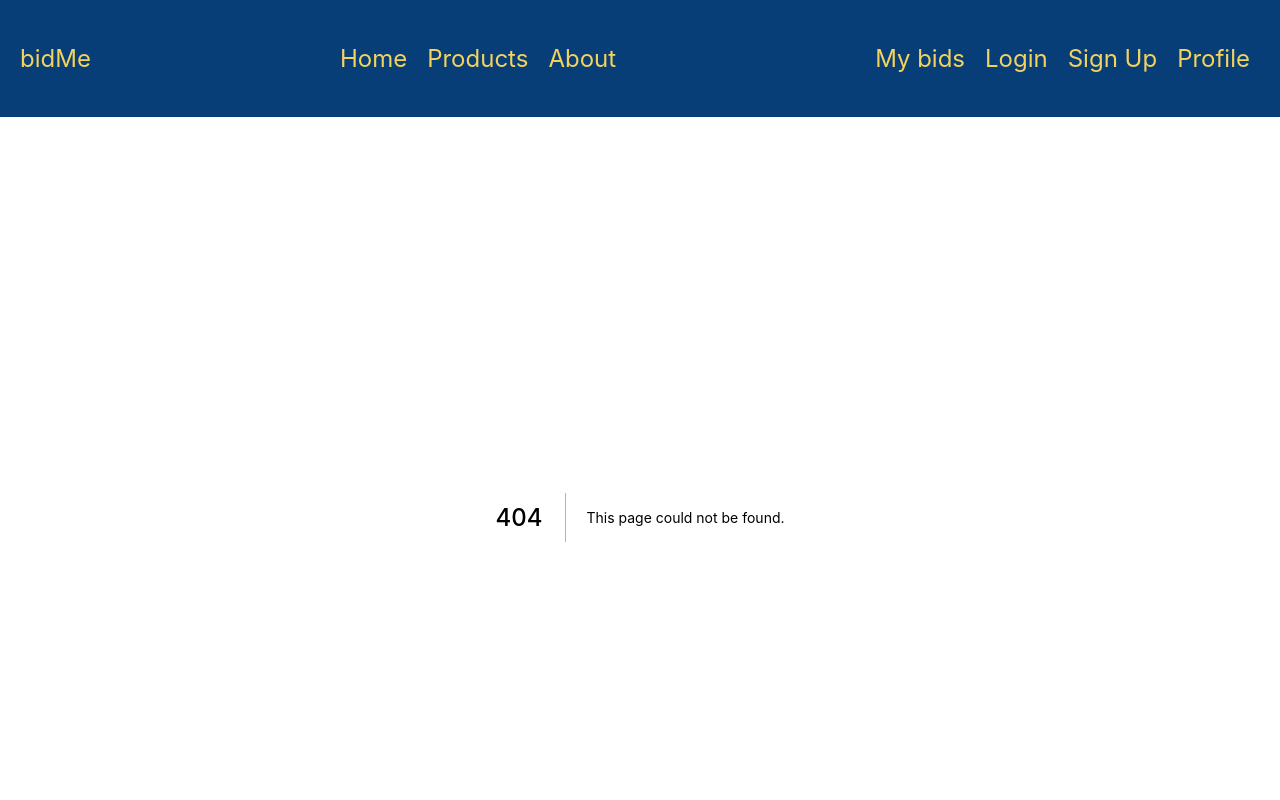
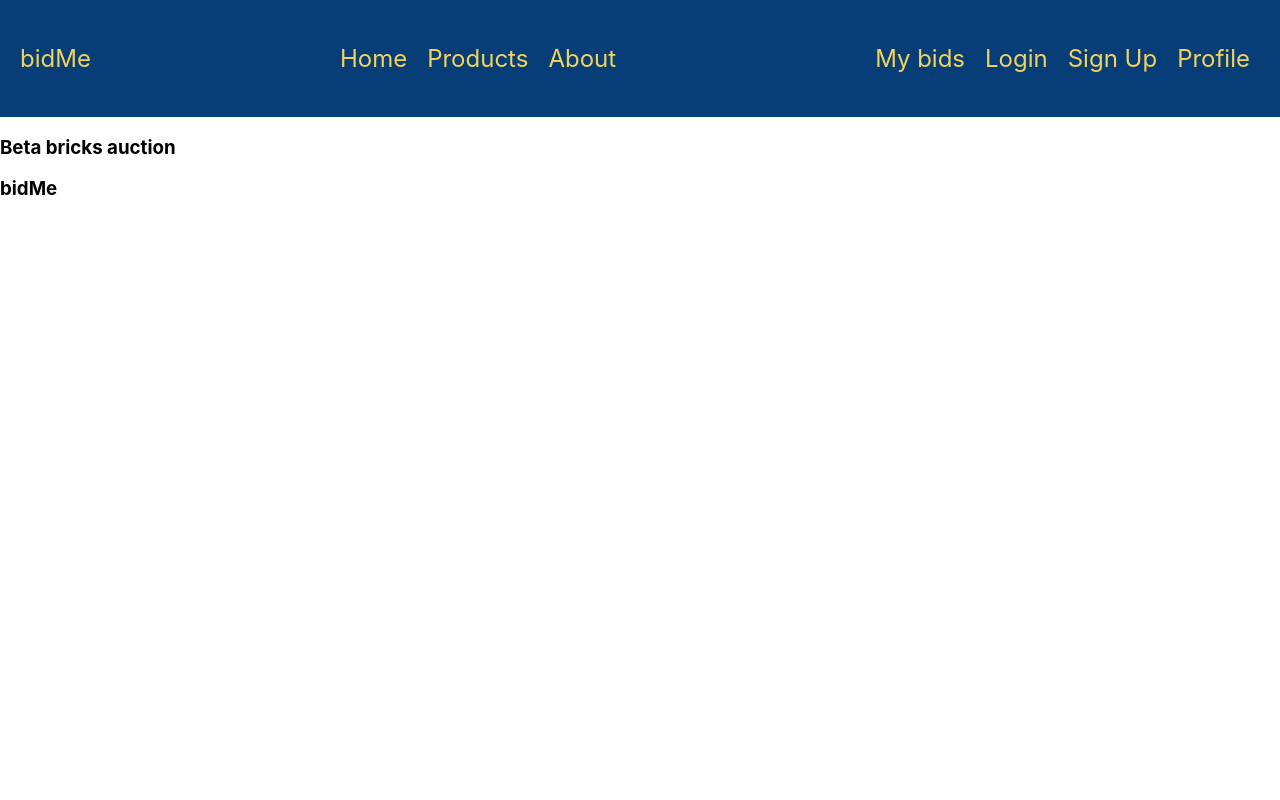
Before and after one commit to Nelzee/bidMe, a Next.js app: page /auctions in a window 1280 px wide. Before the commit this address had no page. Shown: the top 800 px of the page. Built offline with nearby package versions, Linux system fonts and the light colour scheme.

Commit message:
auction and lot routes

```diff
--- /dev/null
+++ b/pages/auctions/index.js
@@ -0,0 +1,19 @@
+import { useRouter } from "next/router";
+import Link from "next/link";
+import { Fragment } from "react";
+
+const Index = () => {
+  const router = useRouter();
+
+  return (
+    <div>
+      <Fragment>
+        <Link href="/auctions/auction/beta">
+          <h3>Beta bricks auction</h3>
+        </Link>
+      </Fragment>
+    </div>
+  );
+};
+
+export default Index;
```
Also changed, not shown: pages/auctions/[auction]/[lot]/index.js (added, +9 -0 lines), pages/auctions/[auction]/index.js (added, +20 -0 lines).
